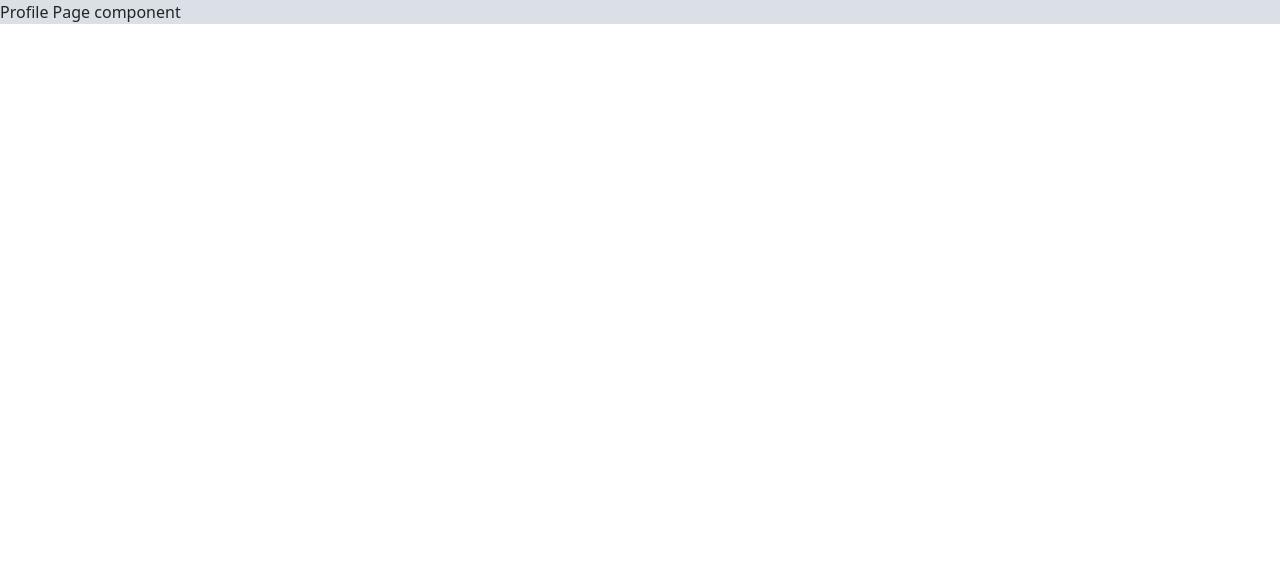
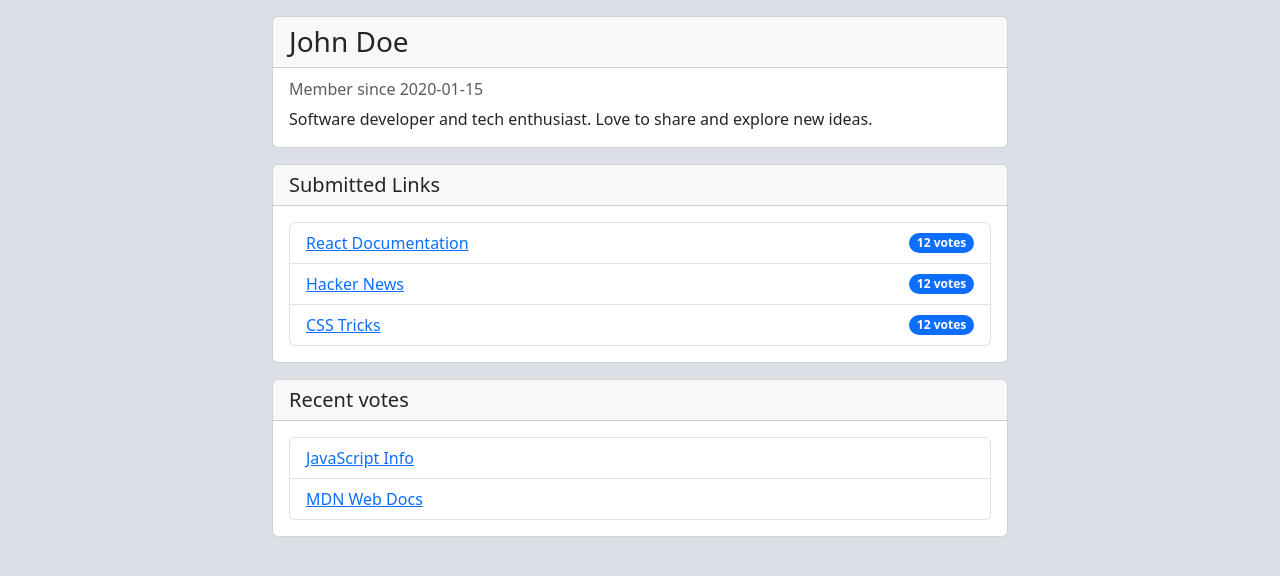
Before and after one commit to TheOpti/hackernews-react, a React (Vite) app: page /profile/1 in a window 1280 px wide. Shown: the top 576 px of the page. Built offline with nearby package versions, Linux system fonts and the light colour scheme.

Commit message:
Prepare mock for profile page

```diff
--- a/src/main.css
+++ b/src/main.css
@@ -1,5 +1,11 @@
+html,
+body {
+  height: 100%;
+}
+
 #root {
   margin: 0 auto;
   padding: 0;
   background-color: #dae0e6;
+  height: 100%;
 }
--- /dev/null
+++ b/src/pages/MainPage/MainPage.module.css
@@ -0,0 +1,3 @@
+.mainPage {
+  overflow: auto;
+}
--- a/src/pages/MainPage/MainPage.tsx
+++ b/src/pages/MainPage/MainPage.tsx
@@ -3,15 +3,17 @@
 import { AuthModal } from '../../components/AuthModal/AuthModal';
 import { Navigation } from '../../components/Navigation/Navigation';
 
+import classes from './MainPage.module.css';
+
 export const MainPage = () => {
   const [showLoginModal, setShowLoginModal] = useState(false);
 
   return (
-    <>
+    <div className={classes.mainPage}>
       <Navigation openLoginModal={() => setShowLoginModal(true)} />
       <LinkList />
       <AuthModal open={showLoginModal} handleClose={() => setShowLoginModal(false)} />
-    </>
+    </div>
   );
 };
 
--- a/src/pages/ProfilePage/ProfilePage.tsx
+++ b/src/pages/ProfilePage/ProfilePage.tsx
@@ -1,5 +1,84 @@
+import { Row, Col, Card, ListGroup, Container, Badge } from 'react-bootstrap';
+
+const user = {
+  name: 'John Doe',
+  creationDate: '2020-01-15',
+  bio: 'Software developer and tech enthusiast. Love to share and explore new ideas.',
+  links: [
+    { id: 1, title: 'React Documentation', url: 'https://reactjs.org', numberOfVotes: 12 },
+    { id: 2, title: 'Hacker News', url: 'https://news.ycombinator.com', numberOfVotes: 3 },
+    { id: 3, title: 'CSS Tricks', url: 'https://news.ycombinator.com', numberOfVotes: 5 }
+  ],
+  votes: [
+    { id: 1, title: 'JavaScript Info', url: 'https://javascript.info' },
+    { id: 2, title: 'MDN Web Docs', url: 'https://developer.mozilla.org' }
+  ]
+};
+
 export const ProfilePage = () => {
-  return <div>Profile Page component</div>;
+  return (
+    <Container className="d-flex flex-column">
+      <Row className="mt-3 mb-3 justify-content-center">
+        <Col md={8}>
+          <Card>
+            <Card.Header>
+              <h3 className="mb-0">John Doe</h3>
+            </Card.Header>
+            <Card.Body>
+              <Card.Subtitle className="mb-2 text-muted">
+                Member since {user.creationDate}
+              </Card.Subtitle>
+              <Card.Text>{user.bio}</Card.Text>
+            </Card.Body>
+          </Card>
+        </Col>
+      </Row>
+      <Row className="mb-3 justify-content-center">
+        <Col md={8}>
+          <Card>
+            <Card.Header>
+              <h5 className="mb-0">Submitted Links</h5>
+            </Card.Header>
+            <Card.Body>
+              <ListGroup as="ul">
+                {user.links.map((link, index) => (
+                  <ListGroup.Item
+                    as="li"
+                    key={index}
+                    className="d-flex justify-content-between align-items-center">
+                    <a href={link.url}>{link.title}</a>
+                    <Badge bg="primary" pill>
+                      12 votes
+                    </Badge>
+                  </ListGroup.Item>
+                ))}
+              </ListGroup>
+            </Card.Body>
+          </Card>
+        </Col>
+      </Row>
+      <Row className="mb-3 justify-content-center">
+        <Col md={8}>
+          <Card>
+            <Card.Header>
+              <h5 className="mb-0">Recent votes</h5>
+            </Card.Header>
+            <Card.Body>
+              <ListGroup>
+                {user.votes.map((link, index) => (
+                  <ListGroup.Item
+                    key={index}
+                    className="d-flex justify-content-between align-items-center">
+                    <a href={link.url}>{link.title}</a>
+                  </ListGroup.Item>
+                ))}
+              </ListGroup>
+            </Card.Body>
+          </Card>
+        </Col>
+      </Row>
+    </Container>
+  );
 };
 
 export default ProfilePage;
```
